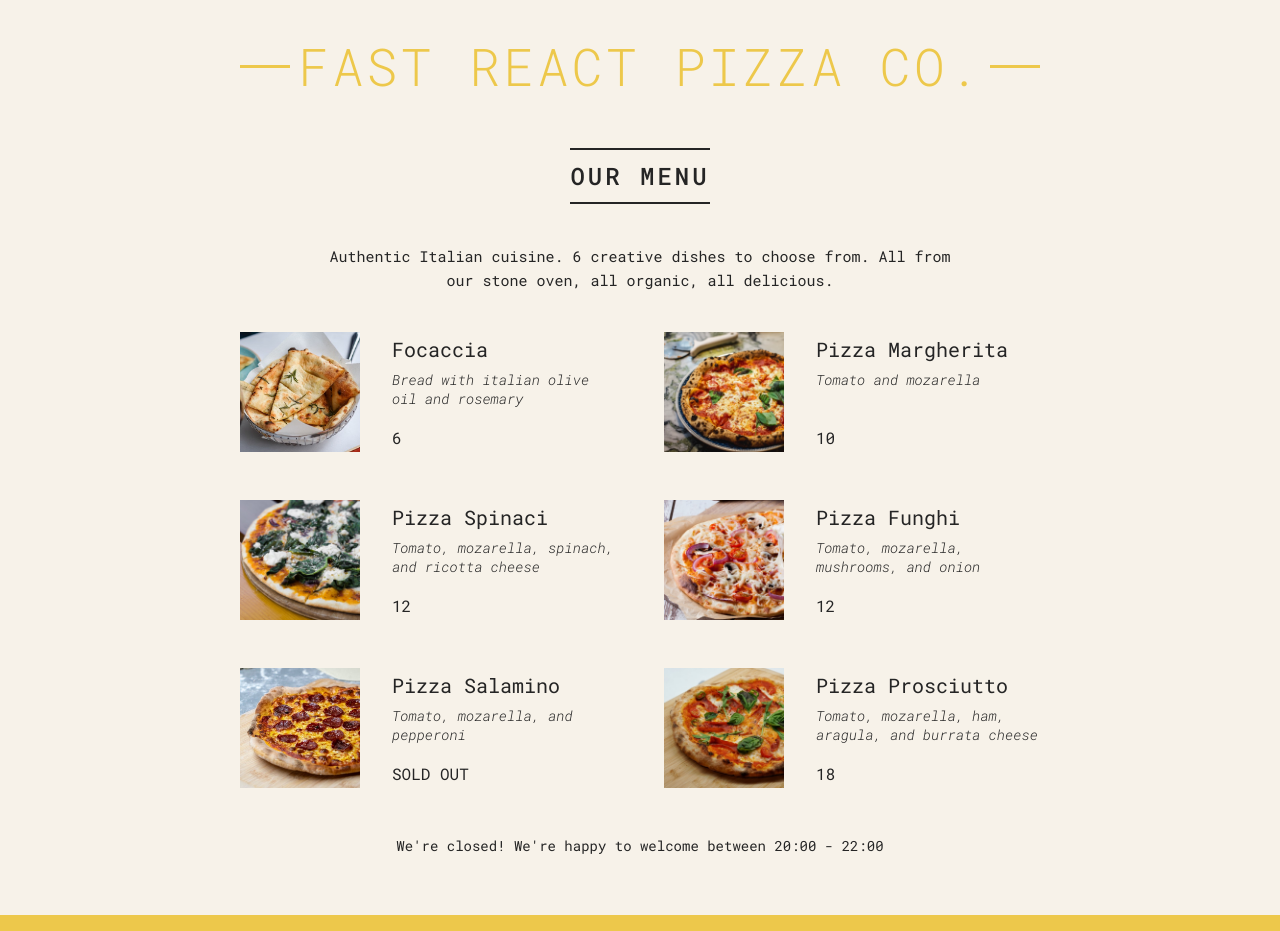
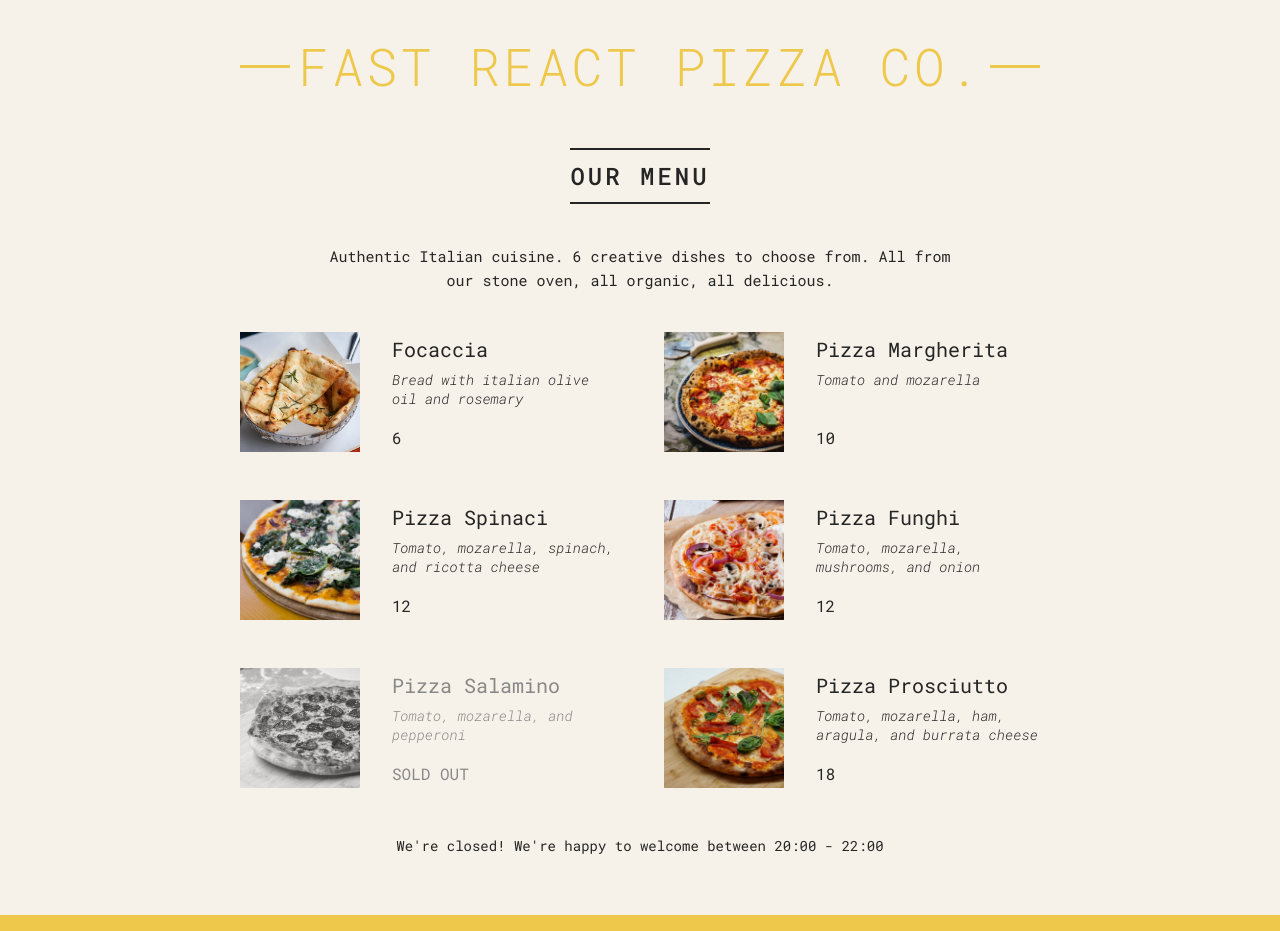
Before and after one commit to NurkaAmre/pizzamenu, a React (Create React App) app: page / in a window 1280 px wide. Built offline with nearby package versions, Linux system fonts and the light colour scheme.

Commit message:
Apply  sold out css

```diff
--- a/src/components/Pizza.js
+++ b/src/components/Pizza.js
@@ -8,7 +8,7 @@ export default function Pizza({
   soldOut,
 }) {
   return (
-    <li className="pizza">
+    <li className={`pizza ${soldOut ? 'sold-out' : ''}`}>
       <img src={photoName} />
       <div>
         <h3>{name}</h3>
```
